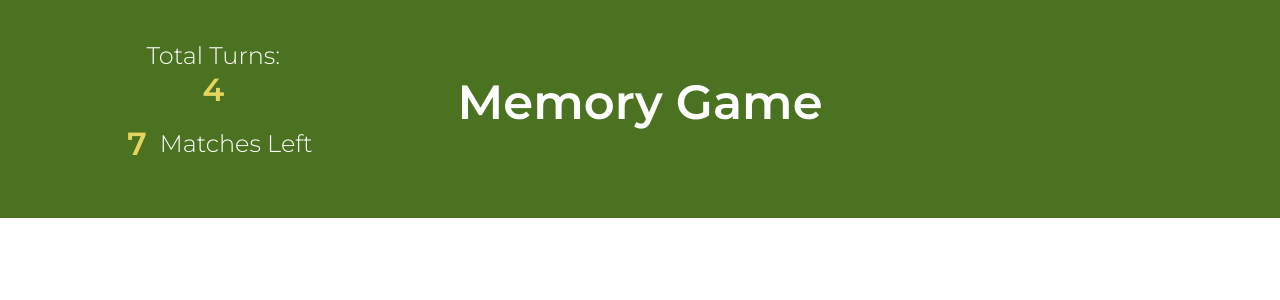
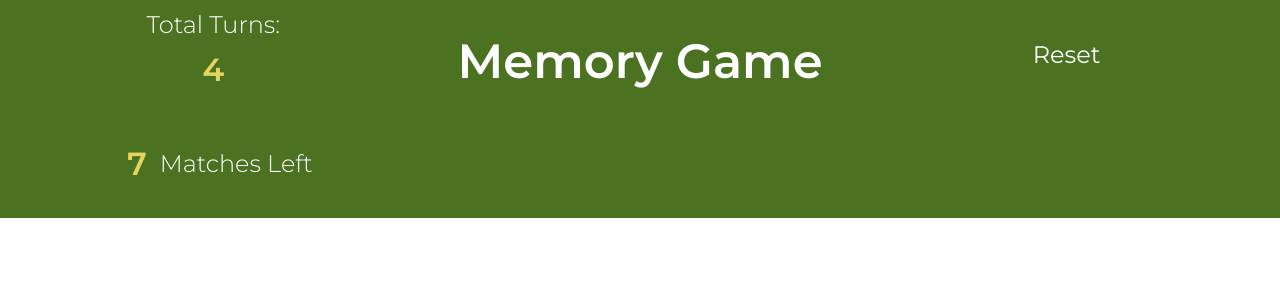
Before and after one commit to benjamhawk/React-Memory-Game, a React (Create React App) app: page / in a window 1280 px wide. Shown: the top 300 px of the page. Built offline with nearby package versions, Linux system fonts and the light colour scheme.

Commit message:
add static reset button

```diff
--- a/src/App.tsx
+++ b/src/App.tsx
@@ -1,7 +1,7 @@
 import React from 'react'
 import './App.css';
 import { AppContainer } from './styled-components/AppContainer';
-import { Header } from './components/Header';
+import { Header } from './components';
 import { ThemeProvider } from 'styled-components';
 import { animalTheme } from './themes';
 
--- /dev/null
+++ b/src/components/Header/ResetButton.tsx
@@ -0,0 +1,10 @@
+import React from 'react'
+import { ResetButtonContainer } from './styled-components/ResetButtonContainer'
+
+export function ResetButton () {
+  return (
+   <ResetButtonContainer>
+     Reset
+   </ResetButtonContainer>
+  )
+}
--- a/src/components/Header/styled-components/GameDataContainer.tsx
+++ b/src/components/Header/styled-components/GameDataContainer.tsx
@@ -3,6 +3,7 @@ import styled from "styled-components"
 export const GameDataContainer = styled.div`
   display: grid;
   grid-column: 1/2;
+  grid-row: 1/3;
   grid-template-rows: 1fr 1fr;
   justify-items: center;
   align-content: center;
--- a/src/components/Header/styled-components/HeaderContainer.tsx
+++ b/src/components/Header/styled-components/HeaderContainer.tsx
@@ -5,6 +5,7 @@ export const HeaderContainer = styled.div`
   grid-row: 1/2;
   grid-column: 1/4;
   grid-template-columns: repeat(3, 1fr);
+  grid-template-rows: 1fr 1fr;
   align-content: center;
   justify-content: center;
   width: 100%;
--- /dev/null
+++ b/src/components/Header/styled-components/ResetButtonContainer.tsx
@@ -0,0 +1,10 @@
+import styled from 'styled-components'
+
+export const ResetButtonContainer = styled.div`
+  display: grid;
+  grid-row: 1/2;
+  grid-column: 3/4;
+  align-content: center;
+  justify-content: center;
+  font-size: 1.5rem;
+`
--- /dev/null
+++ b/src/components/Header/styled-components/Title.tsx
@@ -0,0 +1,9 @@
+import styled from "styled-components";
+
+export const Title = styled.h1`
+  grid-column: 2/3;
+  grid-row: 1/3;
+  justify-self: center;
+  font-size: 3rem;
+  font-weight: 600;
+`
--- a/src/components/Header.tsx
+++ b/src/components/index.tsx
@@ -1,15 +1,10 @@
 import React from 'react'
+
 import { HeaderContainer } from './Header/styled-components/HeaderContainer'
-import styled from 'styled-components'
 import { GameData } from './Header/GameData'
+import { Title } from './Header/styled-components/Title'
+import { ResetButton } from './Header/ResetButton'
 
-const Title = styled.h1`
-  grid-column: 2/3;
-  justify-self: center;
-  font-size: 3rem;
-  font-weight: 600;
-
-`
 export function Header () {
   return (
     <HeaderContainer>
@@ -17,7 +12,7 @@ export function Header () {
       <Title>
         Memory Game
       </Title>
-      {/* <ResetButton /> */}
+      <ResetButton />
       {/* <FeedbackText /> */}
     </HeaderContainer>
   )
```
